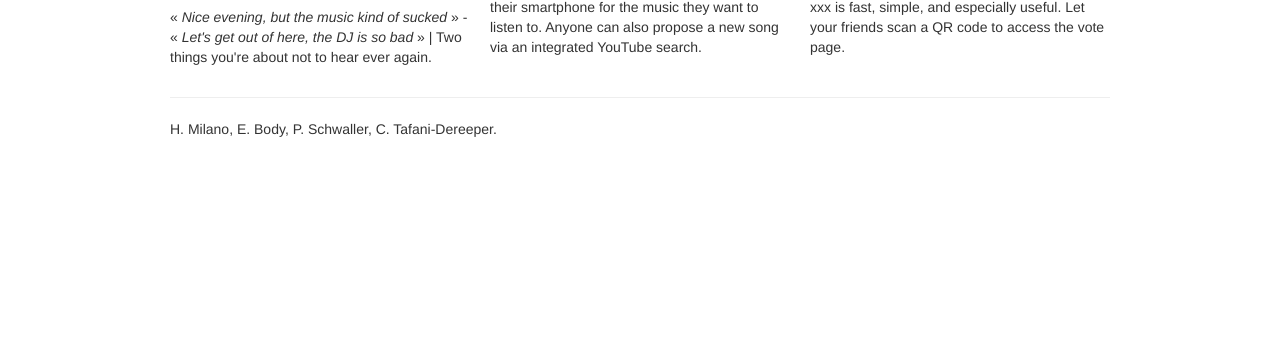
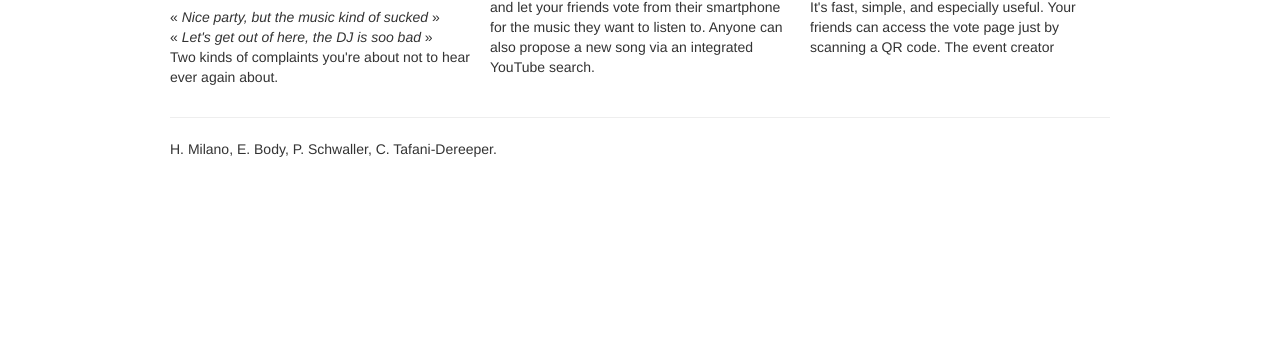
Before and after one commit to christophetd/hackathon, a website: page public/index.html in a window 1280 px wide. Shown: the part 447-800 px from the top of the page. Drawn offline with nearby package versions, Linux system fonts and the light colour scheme.

Commit message:
Index.html

```diff
--- a/public/index.html
+++ b/public/index.html
@@ -59,16 +59,18 @@
       <div class="row">
         <div class="span4">
           <h2>What is xxx?</h2>
-          <p>xxx is a collaborative music system planner for your parties, designed for you.</p>
-          <p>« <i>Nice evening, but the music kind of sucked</i> » - « <i>Let's get out of here, the DJ is so bad</i> » | Two things you're about not to hear ever again.
+          <p>xxx is a collaborative music system for your parties, designed for you.</p>
+          <p>« <i>Nice party, but the music kind of sucked</i> » <br />
+            « <i>Let's get out of here, the DJ is soo bad</i> » <br />
+            Two kinds of complaints you're about not to hear ever again about.
         </div>
         <div class="span4">
           <h2>How does it works?</h2>
-          <p>Import music from YouTube, your hard drive or any distant URL and let your friends vote from their smartphone for the music they want to listen to. Anyone can also propose a new song via an integrated YouTube search.</p>
+          <p>Create playlists by importing music from YouTube, your hard drive or any distant URL and let your friends vote from their smartphone for the music they want to listen to. Anyone can also propose a new song via an integrated YouTube search.</p>
        </div>
         <div class="span4">
           <h2>Why should I use it?</h2>
-          <p>xxx is fast, simple, and especially useful. Let your friends scan a QR code to access the vote page.</p>
+          <p>It's fast, simple, and especially useful. Your friends can access the vote page just by scanning a QR code. The event creator </p>
         </div>
 
       </div>
```
